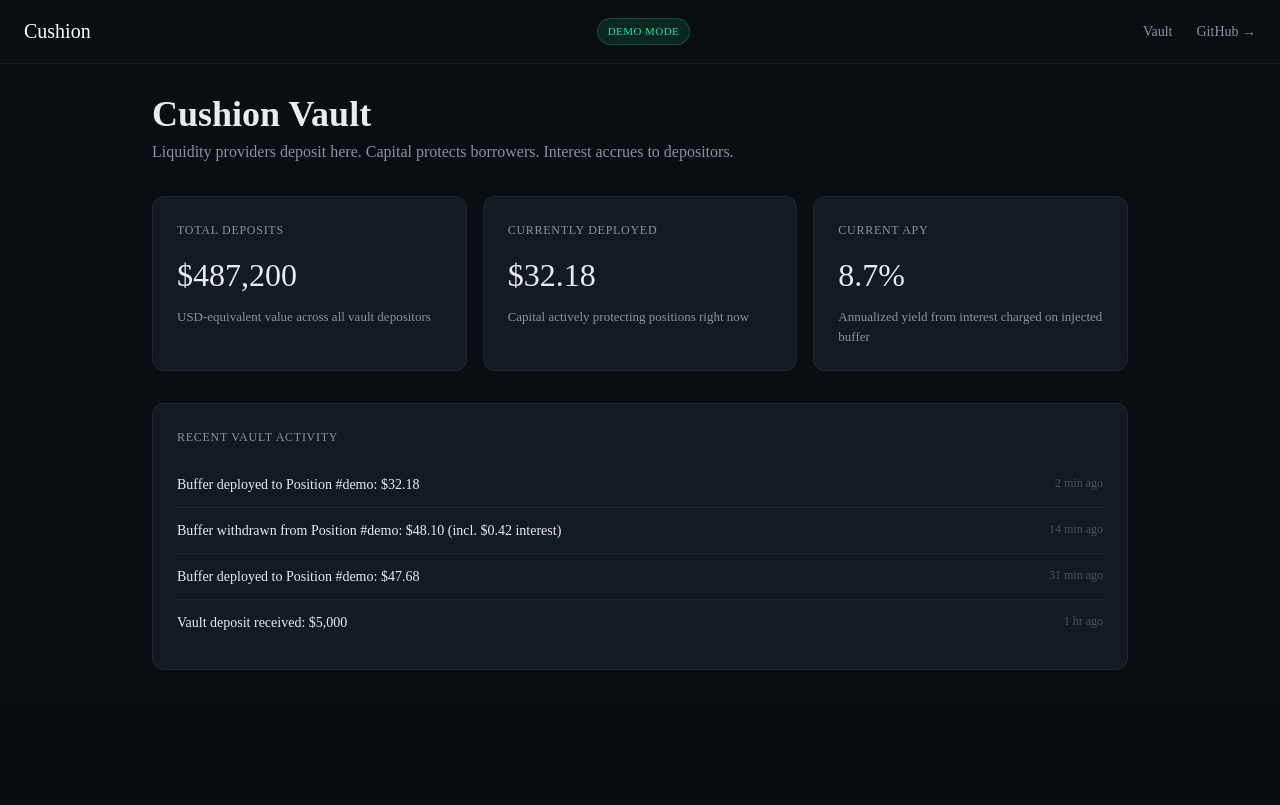
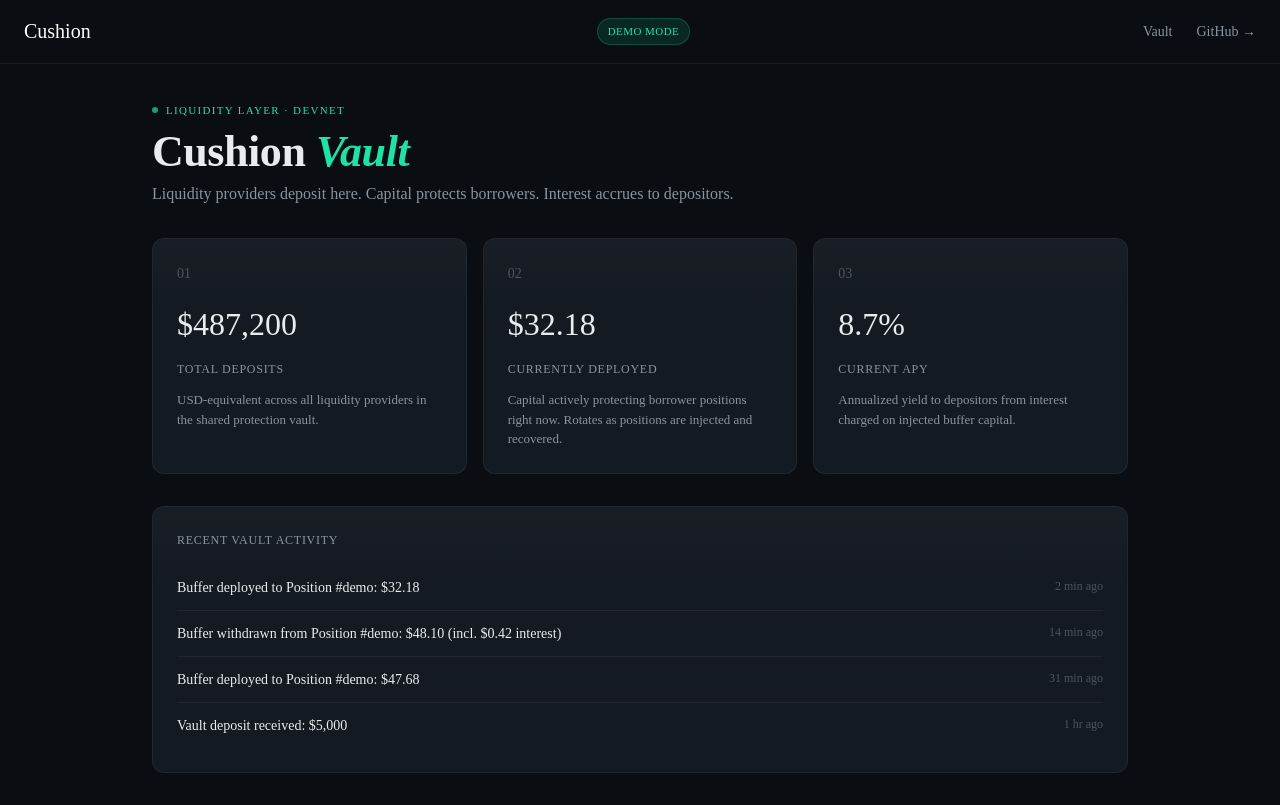
Before and after one commit to ctu-bl/CushionFi, a Next.js app in the folder frontend/: page /vault in a window 1280 px wide. Built offline with nearby package versions, Linux system fonts and the light colour scheme.

Commit message:
lift vault and card visuals to landing page parity

```diff
--- a/frontend/app/components/Card.tsx
+++ b/frontend/app/components/Card.tsx
@@ -17,6 +17,15 @@ export function Card({
           background: var(--surface);
           border: 1px solid var(--border);
           border-radius: 12px;
+          position: relative;
+        }
+        .cushion-card::before {
+          content: "";
+          position: absolute;
+          inset: 0;
+          border-radius: 12px;
+          background: linear-gradient(180deg, rgba(255,255,255,0.02) 0%, transparent 30%);
+          pointer-events: none;
         }
       `}</style>
       {children}
--- a/frontend/app/vault/page.tsx
+++ b/frontend/app/vault/page.tsx
@@ -4,19 +4,22 @@ import { Card } from '../components/Card';
 
 const STATS = [
   {
+    eyebrow: "01",
     label: "Total Deposits",
     value: "$487,200",
-    desc: "USD-equivalent value across all vault depositors",
+    desc: "USD-equivalent across all liquidity providers in the shared protection vault.",
   },
   {
+    eyebrow: "02",
     label: "Currently Deployed",
     value: "$32.18",
-    desc: "Capital actively protecting positions right now",
+    desc: "Capital actively protecting borrower positions right now. Rotates as positions are injected and recovered.",
   },
   {
+    eyebrow: "03",
     label: "Current APY",
     value: "8.7%",
-    desc: "Annualized yield from interest charged on injected buffer",
+    desc: "Annualized yield to depositors from interest charged on injected buffer capital.",
   },
 ];
 
@@ -46,12 +49,40 @@ export default function VaultPage() {
       <main className="vault-page">
         <style>{`
           .vault-page { max-width: 1024px; margin: 0 auto; padding: 32px 24px; }
+          .vault-eyebrow {
+            display: inline-flex;
+            align-items: center;
+            gap: 8px;
+            font-family: var(--font-mono);
+            font-size: 11px;
+            letter-spacing: 0.12em;
+            text-transform: uppercase;
+            color: var(--accent);
+            margin-bottom: 12px;
+          }
+          .vault-eyebrow-dot {
+            width: 6px;
+            height: 6px;
+            background: var(--accent);
+            border-radius: 50%;
+            display: inline-block;
+            animation: pulse-dot 2s ease-in-out infinite;
+          }
+          @keyframes pulse-dot {
+            0%, 100% { opacity: 1; }
+            50% { opacity: 0.4; }
+          }
           .vault-header h1 {
             font-family: var(--font-display);
-            font-size: 36px;
+            font-size: 44px;
             line-height: 1;
             margin-bottom: 8px;
             color: var(--fg);
+            letter-spacing: -0.01em;
+          }
+          .vault-header h1 em {
+            font-style: italic;
+            color: var(--accent);
           }
           .vault-header p { color: var(--fg-muted); margin-bottom: 32px; }
           .vault-stats {
@@ -60,18 +91,24 @@ export default function VaultPage() {
             gap: 16px;
             margin-bottom: 32px;
           }
+          .vault-stat-eyebrow {
+            font-family: var(--font-mono);
+            font-size: 14px;
+            color: var(--fg-dim);
+            margin-bottom: 16px;
+          }
+          .vault-stat-value {
+            font-family: var(--font-mono);
+            font-size: 32px;
+            color: var(--fg);
+            margin-bottom: 12px;
+          }
           .vault-stat-label {
             font-size: 12px;
             color: var(--fg-muted);
             text-transform: uppercase;
             letter-spacing: 0.06em;
             margin-bottom: 12px;
-          }
-          .vault-stat-value {
-            font-family: var(--font-mono);
-            font-size: 32px;
-            color: var(--fg);
-            margin-bottom: 8px;
           }
           .vault-stat-desc {
             font-size: 13px;
@@ -102,7 +139,11 @@ export default function VaultPage() {
         `}</style>
 
         <div className="vault-header">
-          <h1>Cushion Vault</h1>
+          <div className="vault-eyebrow">
+            <span className="vault-eyebrow-dot" />
+            Liquidity layer · Devnet
+          </div>
+          <h1>Cushion <em>Vault</em></h1>
           <p>
             Liquidity providers deposit here. Capital protects borrowers. Interest accrues to depositors.
           </p>
@@ -111,8 +152,9 @@ export default function VaultPage() {
         <div className="vault-stats">
           {STATS.map(s => (
             <Card key={s.label}>
+              <div className="vault-stat-eyebrow">{s.eyebrow}</div>
+              <div className="vault-stat-value">{s.value}</div>
               <div className="vault-stat-label">{s.label}</div>
-              <div className="vault-stat-value">{s.value}</div>
               <div className="vault-stat-desc">{s.desc}</div>
             </Card>
           ))}
```
